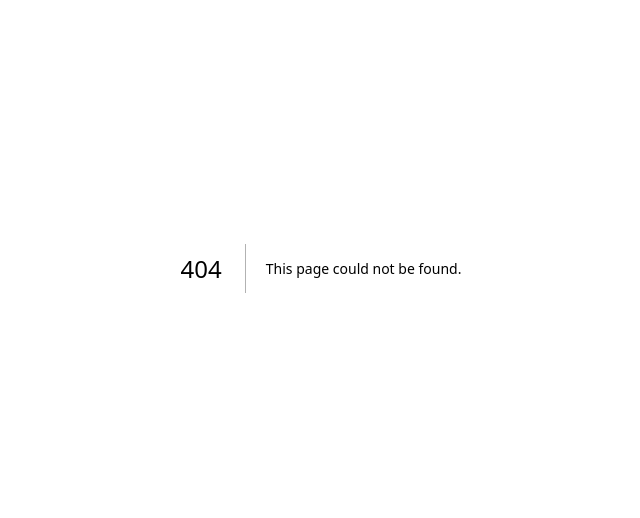
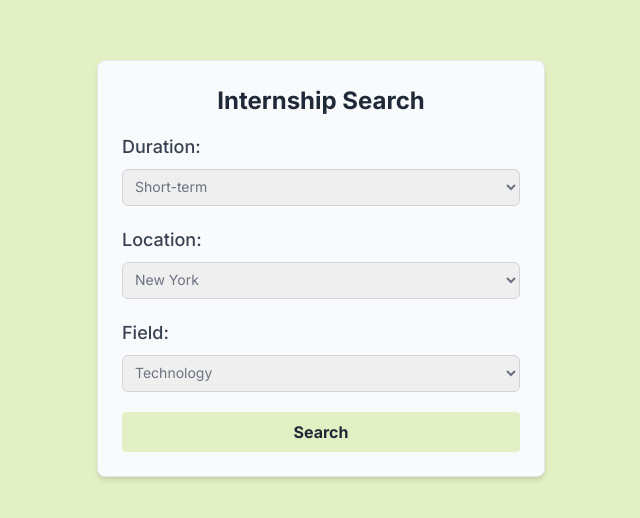
Before and after one commit to ayeshaq2/CareerConnect, a Next.js app in the folder my-app/: page /InternshipOpp in a window 1280 px wide. Before the commit this address had no page. Shown: the part 132-650 px from the top of the page, without its empty margins (319-959 px from the left). Built offline with nearby package versions, Linux system fonts and the light colour scheme.

Commit message:
internship oppurtunities

```diff
--- /dev/null
+++ b/my-app/src/app/InternshipOpp/page.js
@@ -0,0 +1,62 @@
+// page.js
+"use client"
+import React, { useState } from 'react';
+
+export default function Page() {
+    const [duration, setDuration] = useState('');
+    const [location, setLocation] = useState('');
+    const [field, setField] = useState('');
+    const [otherDuration, setOtherDuration] = useState('');
+    const [otherLocation, setOtherLocation] = useState('');
+    const [otherField, setOtherField] = useState('');
+
+    const durationOptions = ['Short-term', 'Long-term', 'Summer', 'Winter', 'Spring', 'Fall', 'Part-time', 'Full-time', 'Other'];
+    const locationOptions = ['New York', 'San Francisco', 'London', 'Berlin', 'Los Angeles', 'Toronto', 'Chicago', 'Other'];
+    const fieldOptions = ['Technology', 'Finance', 'Healthcare', 'Education', 'Marketing', 'Engineering', 'Design', 'Other'];
+
+    return (
+        <div className="p-8 min-h-screen bg-[#E2F0C3] flex items-center justify-center">
+            <div className="max-w-md w-full bg-gray-50 rounded-lg border border-gray-200 shadow-md p-6">
+                <h1 className="text-2xl font-bold mb-4 text-center text-gray-800">Internship Search</h1>
+                <form className="space-y-5">
+                    <div>
+                        <label className="block mb-2 text-lg font-medium text-gray-700" htmlFor="duration">Duration:</label>
+                        <select id="duration" value={duration} onChange={(e) => setDuration(e.target.value)} className="block w-full p-2 border border-gray-300 rounded-md text-sm text-gray-500">
+                            {durationOptions.map(option => (
+                                <option key={option} value={option}>{option}</option>
+                            ))}
+                        </select>
+                        {duration === 'Other' && (
+                            <input type="text" placeholder="Specify duration" value={otherDuration} onChange={(e) => setOtherDuration(e.target.value)} className="block w-full p-2 mt-2 border border-gray-300 rounded-md text-sm text-gray-500" />
+                        )}
+                    </div>
+                    <div>
+                        <label className="block mb-2 text-lg font-medium text-gray-700" htmlFor="location">Location:</label>
+                        <select id="location" value={location} onChange={(e) => setLocation(e.target.value)} className="block w-full p-2 border border-gray-300 rounded-md text-sm text-gray-500">
+                            {locationOptions.map(option => (
+                                <option key={option} value={option}>{option}</option>
+                            ))}
+                        </select>
+                        {location === 'Other' && (
+                            <input type="text" placeholder="Specify location" value={otherLocation} onChange={(e) => setOtherLocation(e.target.value)} className="block w-full p-2 mt-2 border border-gray-300 rounded-md text-sm text-gray-500" />
+                        )}
+                    </div>
+                    <div>
+                        <label className="block mb-2 text-lg font-medium text-gray-700" htmlFor="field">Field:</label>
+                        <select id="field" value={field} onChange={(e) => setField(e.target.value)} className="block w-full p-2 border border-gray-300 rounded-md text-sm text-gray-500">
+                            {fieldOptions.map(option => (
+                                <option key={option} value={option}>{option}</option>
+                            ))}
+                        </select>
+                        {field === 'Other' && (
+                            <input type="text" placeholder="Specify field" value={otherField} onChange={(e) => setOtherField(e.target.value)} className="block w-full p-2 mt-2 border border-gray-300 rounded-md text-sm text-gray-500" />
+                        )}
+                    </div>
+                    <button type="submit" className="w-full bg-[#E2F0C3] hover:bg-[#cde5b6] text-gray-800 font-bold py-2 px-4 rounded focus:outline-none focus:shadow-outline" onClick={() => {/* Implement search functionality here */}}>
+                        Search
+                    </button>
+                </form>
+            </div>
+        </div>
+    );
+}
```
Also changed, not shown: 1 other file (tests, documents, lock files or other folders).
